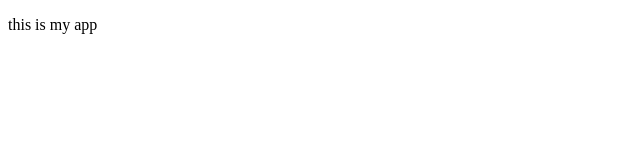
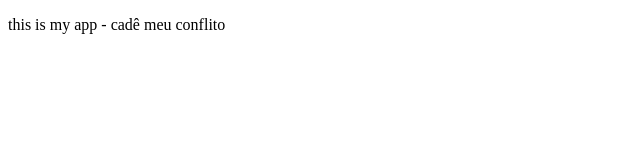
Before and after one commit to cauemustafa/aula-git-recesso, a plain HTML site: page index.html in a window 1280 px wide. Shown: the whole page, without its empty margins (0-640 px from the left). Drawn offline with Linux system fonts and the light colour scheme.

Commit message:
conflito

```diff
--- a/index.html
+++ b/index.html
@@ -7,6 +7,6 @@
   <title>My app</title>
 </head>
 <body>
-  <p>this is my app</p>
+  <p>this is my app - cadê meu conflito</p>
 </body>
 </html>
```
